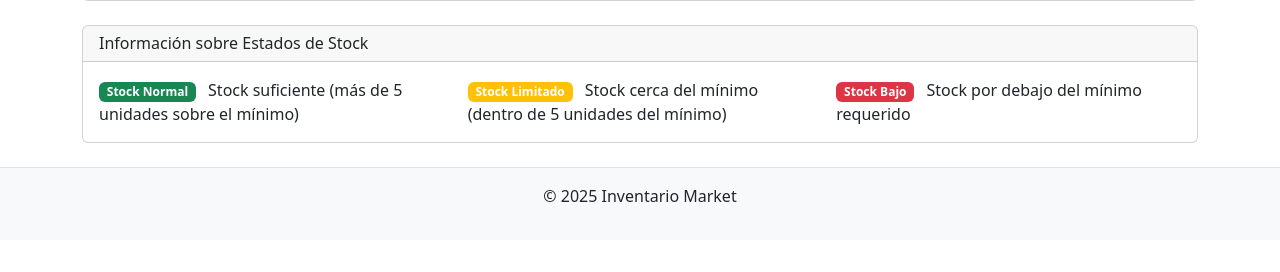
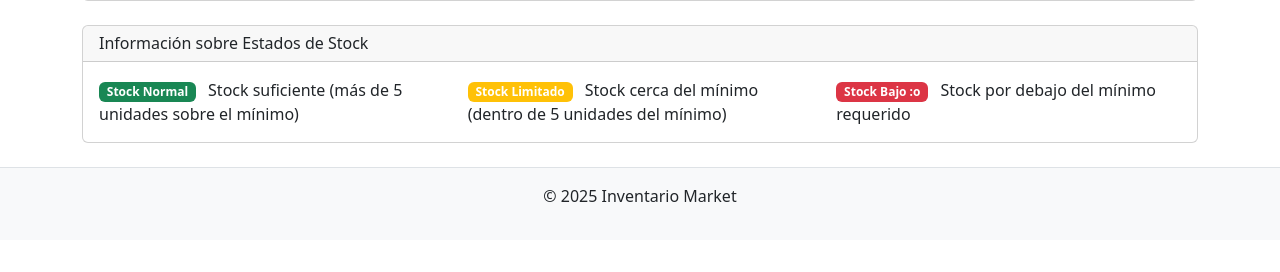
Before and after one commit to Rikiu10/Market, a Django app: template templates/Tienda/productos/productos_list.html in a window 1280 px wide. Shown: the part 414-686 px from the top of the page. Run offline with Django 5.2, Linux system fonts and the light colour scheme; the template is opened without the code that fills it, so the values that code supplies are empty.

Commit message:
test
prueba para ver si se subio

```diff
--- a/templates/Tienda/productos/productos_list.html
+++ b/templates/Tienda/productos/productos_list.html
@@ -145,7 +145,7 @@
                         Stock cerca del mínimo (dentro de 5 unidades del mínimo)
                     </div>
                     <div class="col-md-4">
-                        <span class="badge bg-danger me-2">Stock Bajo</span>
+                        <span class="badge bg-danger me-2">Stock Bajo :o</span>
                         Stock por debajo del mínimo requerido
                     </div>
                 </div>
```
